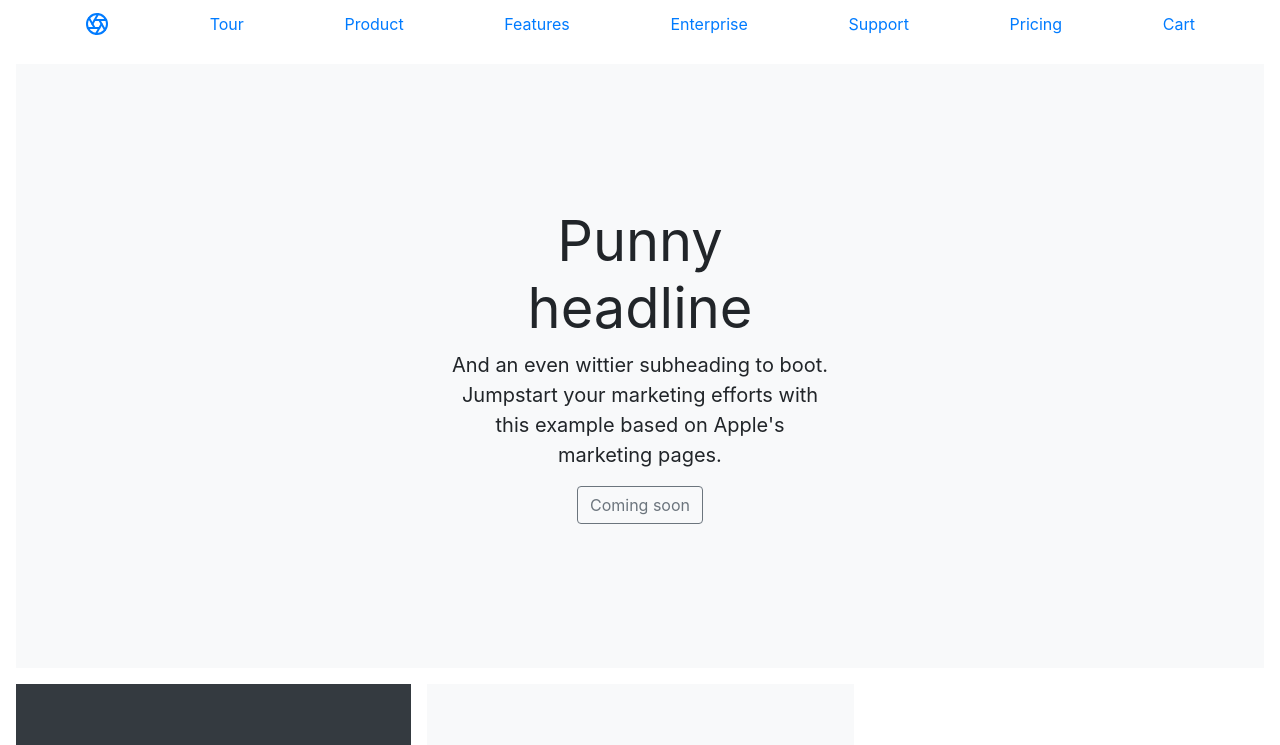
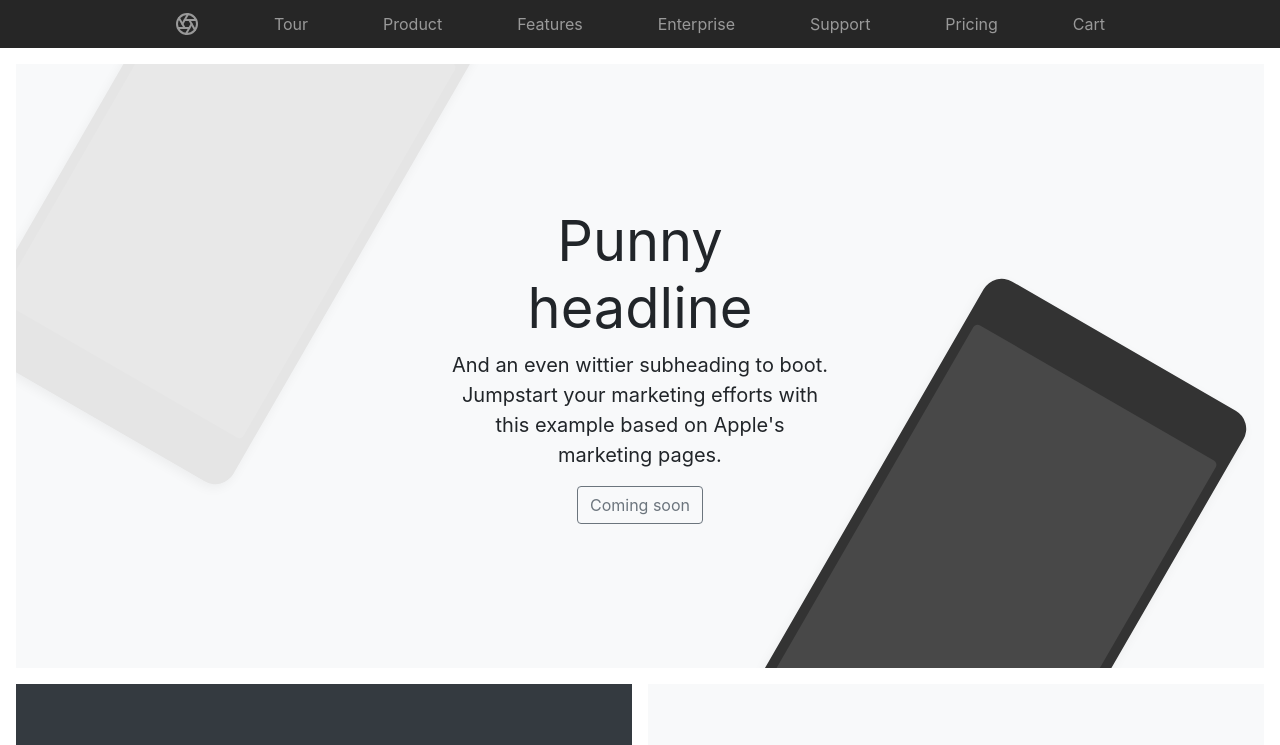
Before and after one commit to CalebAtApply/calebatapply.github.io, a plain HTML site: page index.html in a window 1280 px wide. Shown: the top 745 px of the page. Drawn offline with nearby package versions, Linux system fonts and the light colour scheme; files that its build step writes are made by us from their sources; a script that the page names is missing; files whose address does not match are found by name.

Commit message:
boilerplate initial CSS

```diff
--- /dev/null
+++ b/css/styles.css
@@ -0,0 +1,81 @@
+.container {
+    max-width: 960px;
+  }
+
+  /*
+   * Custom translucent site header
+   */
+
+  .site-header {
+    background-color: rgba(0, 0, 0, .85);
+    -webkit-backdrop-filter: saturate(180%) blur(20px);
+    backdrop-filter: saturate(180%) blur(20px);
+  }
+  .site-header a {
+    color: #999;
+    transition: ease-in-out color .15s;
+  }
+  .site-header a:hover {
+    color: #fff;
+    text-decoration: none;
+  }
+
+  /*
+   * Dummy devices (replace them with your own or something else entirely!)
+   */
+
+  .product-device {
+    position: absolute;
+    right: 10%;
+    bottom: -30%;
+    width: 300px;
+    height: 540px;
+    background-color: #333;
+    border-radius: 21px;
+    -webkit-transform: rotate(30deg);
+    transform: rotate(30deg);
+  }
+
+  .product-device::before {
+    position: absolute;
+    top: 10%;
+    right: 10px;
+    bottom: 10%;
+    left: 10px;
+    content: "";
+    background-color: rgba(255, 255, 255, .1);
+    border-radius: 5px;
+  }
+
+  .product-device-2 {
+    top: -25%;
+    right: auto;
+    bottom: 0;
+    left: 5%;
+    background-color: #e5e5e5;
+  }
+
+
+  /*
+   * Extra utilities
+   */
+
+  .border-top { border-top: 1px solid #e5e5e5; }
+  .border-bottom { border-bottom: 1px solid #e5e5e5; }
+
+  .box-shadow { box-shadow: 0 .25rem .75rem rgba(0, 0, 0, .05); }
+
+  .flex-equal > * {
+    -ms-flex: 1;
+    -webkit-box-flex: 1;
+    flex: 1;
+  }
+  @media (min-width: 768px) {
+    .flex-md-equal > * {
+      -ms-flex: 1;
+      -webkit-box-flex: 1;
+      flex: 1;
+    }
+  }
+
+  .overflow-hidden { overflow: hidden; }
--- a/index.html
+++ b/index.html
@@ -16,8 +16,9 @@
     <link href="/css/bootstrap.min.css" rel="stylesheet">
 
     <!-- Custom styles for this template -->
-    <link href="styles.01.css" rel="stylesheet">
-    <link href="styles.02.css" rel="stylesheet">
+    <link href="/css/styles.css" rel="stylesheet">
+    <link href="/css/styles.01.css" rel="stylesheet">
+    <link href="/css/styles.02.css" rel="stylesheet">
   </head>
 
   <body>
```
